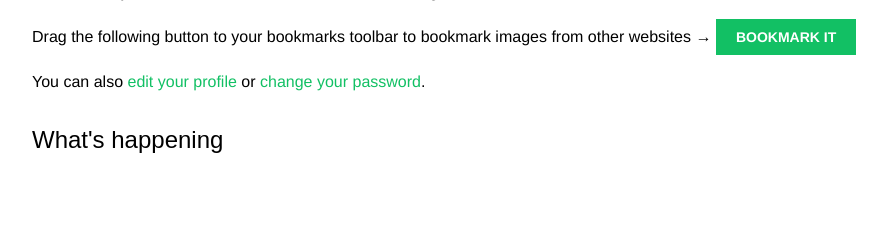
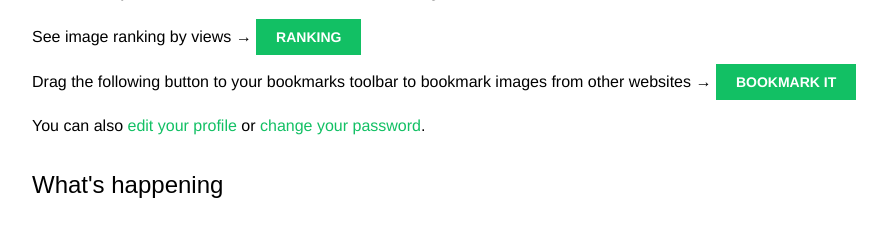
Before and after one commit to AflaxCade/Django-Social-Website, a Django app: template account/templates/account/dashboard.html in a window 1280 px wide. Shown: the part 177-417 px from the top of the page, without its empty margins (68-955 px from the left). Run offline with Django 5.2, Linux system fonts and the light colour scheme; the template is opened without the code that fills it, so the values that code supplies are empty; some libraries are stand-ins or nearby versions; some web fonts are replaced.

Commit message:
added image ranking button

```diff
--- a/account/templates/account/dashboard.html
+++ b/account/templates/account/dashboard.html
@@ -6,6 +6,8 @@
 <p>Welcome to your dashboard. You have bookmarked {{ total_images_created }} image{{ total_images_created|pluralize }}.
 </p>
 {% endwith %}
+<p>See image ranking by views → <a href="{% url 'images:ranking' %}" class="button">Ranking</a>
+</p>
 <p>Drag the following button to your bookmarks toolbar to bookmark images
     from other websites → <a href="javascript:{% include 'bookmarklet_launcher.js' %}" class="button">Bookmark it</a>
 </p>
```
